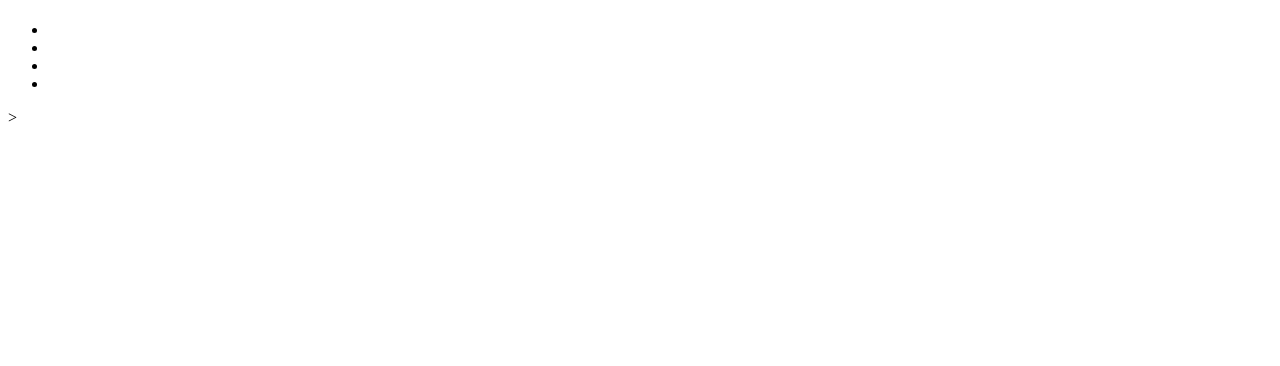
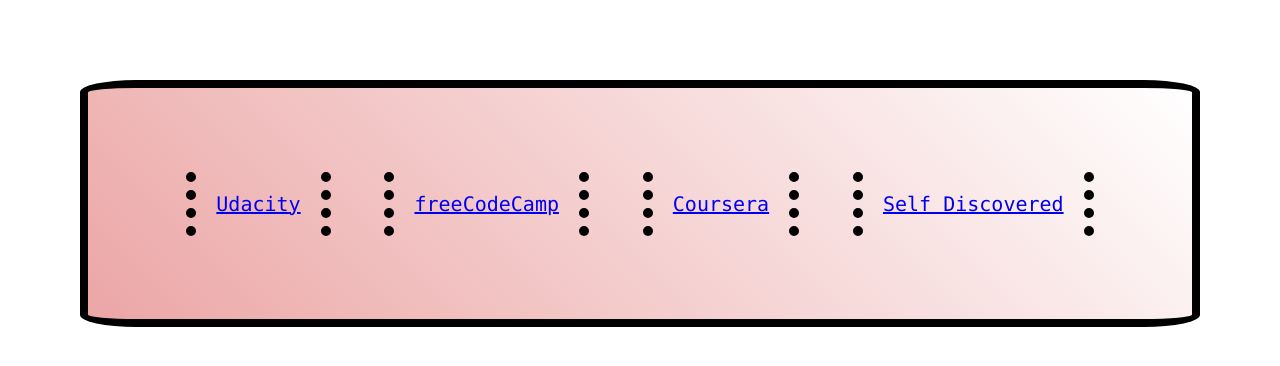
Before and after one commit to neodynia/yet-another-portfolio, a website: page index.html in a window 1280 px wide. Drawn offline with Linux system fonts and the light colour scheme.

Commit message:
feat: Style nav bar

```diff
--- a/css/main.css
+++ b/css/main.css
@@ -1,8 +1,56 @@
-/* Major Section -- Semantic Element Stylings*/
+/* Major Section -- Semantic Element Stylings* -- Full Page Grids and Flexboxes*/
+html,
+body,
+header,
+nav,
+main,
+section,
+footer,
+div,
+span,
+img {
+  margin: 0;
+  padding: 0;
+  width: 100%;
+}
 
 /*Header Stylings*/
 
 /*Nav Stylings*/
+nav {
+
+}
+.nav-bar {
+  list-style-type: none;
+  display: flex;
+  flex-flow: row nowrap;
+  justify-content: space-evenly;
+  border: #000 solid 1vmin;
+  margin: 10vh;
+  padding: 5%;
+  border-radius: 5%;
+  background: linear-gradient(45deg, rgba(200, 0, 0, 0.35), #fff)
+}
+.nav-link {
+  font-family: Monaco;
+  font-size: 1.25em;
+  border-left: 10px;
+  border-right: 10px;
+  border-top: 0;
+  border-bottom: 0;
+  border-color: #000;
+  border-style: dotted;
+  margin: 2%;
+  padding: 20px;
+
+
+}
+a:active {
+  color: rgba(200, 0, 0, 1);
+}
+a:hover {
+  color: #a00;
+}
 
 /*Main Stylings - Including Relevant Articles, Sections, Blocks, and Inlines*/
 
--- a/index.html
+++ b/index.html
@@ -19,20 +19,20 @@
     </header>
     <nav id="nav">
       <ul class="nav-bar">
-        <li class="nav-link"></li>
-        <li class="nav-link"></li>
-        <li class="nav-link"></li>
-        <li class="nav-link"></li>
+        <li class="nav-link"><a href="#udacity">Udacity</a></li>
+        <li class="nav-link"><a href="#freecodecamp">freeCodeCamp</a></li>
+        <li class="nav-link"><a href="#coursera">Coursera</a></li>
+        <li class="nav-link"><a href="#self-discovered">Self Discovered</a></li>
       </ul>
     </nav>
     <main>
-      <article class="card"></article>
-      <article class="card"></article>
-      <article class="card"></article>
-      <article class="card"></article>
+      <article class="card" id="udacity"></article>
+      <article class="card" id="freecodecamp"></article>
+      <article class="card" id="coursera"></article>
+      <article class="card" id="self-discovered"></article>
     </main>
     <footer class="footer-text" id="footer"></footer>
-    ></div>
+    </div>
 
   <!--INCLUDE CDNS AS NEEDED-->
   <script src="js/main.js"></script>
```
